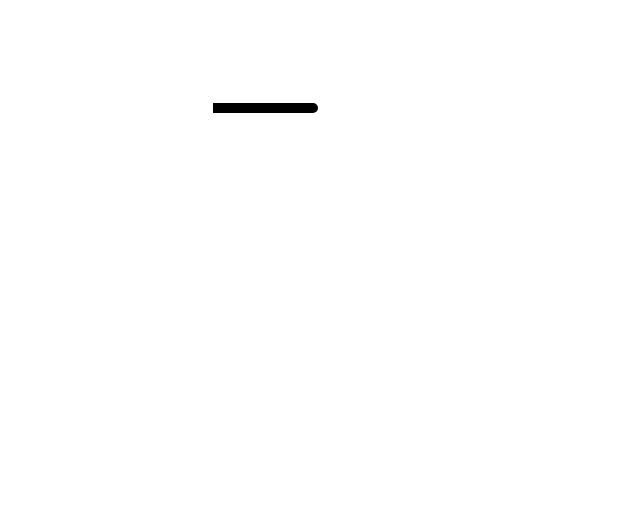
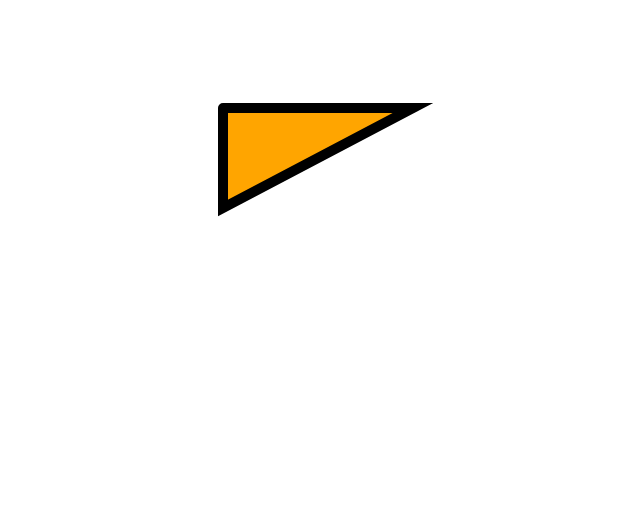
Before and after one commit to younglaker/EasyCanvas, a plain HTML site: page test/test.html in a window 1280 px wide. Shown: the whole page, without its empty margins (349-989 px from the left). Drawn offline with nearby package versions, Linux system fonts and the light colour scheme.

Commit message:
Doc temp

```diff
--- a/EasyCanvas.js
+++ b/EasyCanvas.js
@@ -11,11 +11,12 @@
 	    this.ctx = this.canvas.getContext("2d");
 	    this.defaults = {
 			color: "#000",
-			points: [[0, 0], [0, 0]],
+			closed: false,
+			fillColor: "transparent",
 			filled: false,
-			closed: false,
 			lineCap: "butt",	//round, square
-			lineWidth: 1
+			lineWidth: 1,
+			points: [[0, 0], [0, 0]]
 		};
 	};
 
@@ -33,10 +34,11 @@
 	CanvasObj.prototype = {
 		drawLine: function (settings) {
 			var opt = extendDefaults(this.defaults , settings);
-console.log(opt);
-			this.ctx.beginPath();
+			console.log(opt);
+			this.ctx.strokeStyle = opt.color;
+			this.ctx.lineWidth = opt.lineWidth;
 			this.ctx.lineCap = opt.lineCap;
-			// this.ctx.lineCap="round";
+			this.ctx.fillStyle = opt.fillColor;
 			this.ctx.moveTo(opt.points[0][0], opt.points[0][1]);
 			for (var i = 1; i < opt.points.length; i++) {
 				this.ctx.lineTo(opt.points[i][0], opt.points[i][1]);
@@ -48,8 +50,6 @@ console.log(opt);
 			if (opt.filled) {
 				this.ctx.fill();
 			};
-			this.ctx.strokeStyle = opt.color;
-			this.ctx.lineWidth = opt.lineWidth;
 			this.ctx.stroke();
 			this.ctx.closePath();
 			return this;
--- a/test/test.html
+++ b/test/test.html
@@ -9,8 +9,10 @@
         <canvas id="canvas" width="550" height="500"></canvas>
         <canvas id="canvas2" width="550" height="500"></canvas>
     </div>
-    <!--script src="http://apps.bdimg.com/libs/jquery/1.11.3/jquery.min.js"></script-->
+    <script src="http://apps.bdimg.com/libs/jquery/1.11.3/jquery.min.js"></script>
     <script type="text/javascript" src="../EasyCanvas.js"></script>
     <script type="text/javascript" src="test.js"></script>
+    <script type="text/javascript">
+    </script>
 </body>
 </html>
--- a/test/test.js
+++ b/test/test.js
@@ -1,4 +1,4 @@
-// $(document).ready(function() {
+$(document).ready(function() {
 /*    var a = new EasyCanvas("canvas");
     a.drawLine({
         color: "#f00",
@@ -12,8 +12,11 @@
 // console.log("====");
     var b = new EasyCanvas("canvas2");
     b.drawLine({
-    	points: [[0, 100], [100, 100]],
+    	points: [[10, 100], [200, 100], [10, 200]],
         lineCap: "round",
-        lineWidth: 10
+        lineWidth: 10,
+        filled: true,
+        fillColor: "rgb(255,165,0)",
+        closed: true
     });
-// });
+});
```
Also changed, not shown: README.md.
